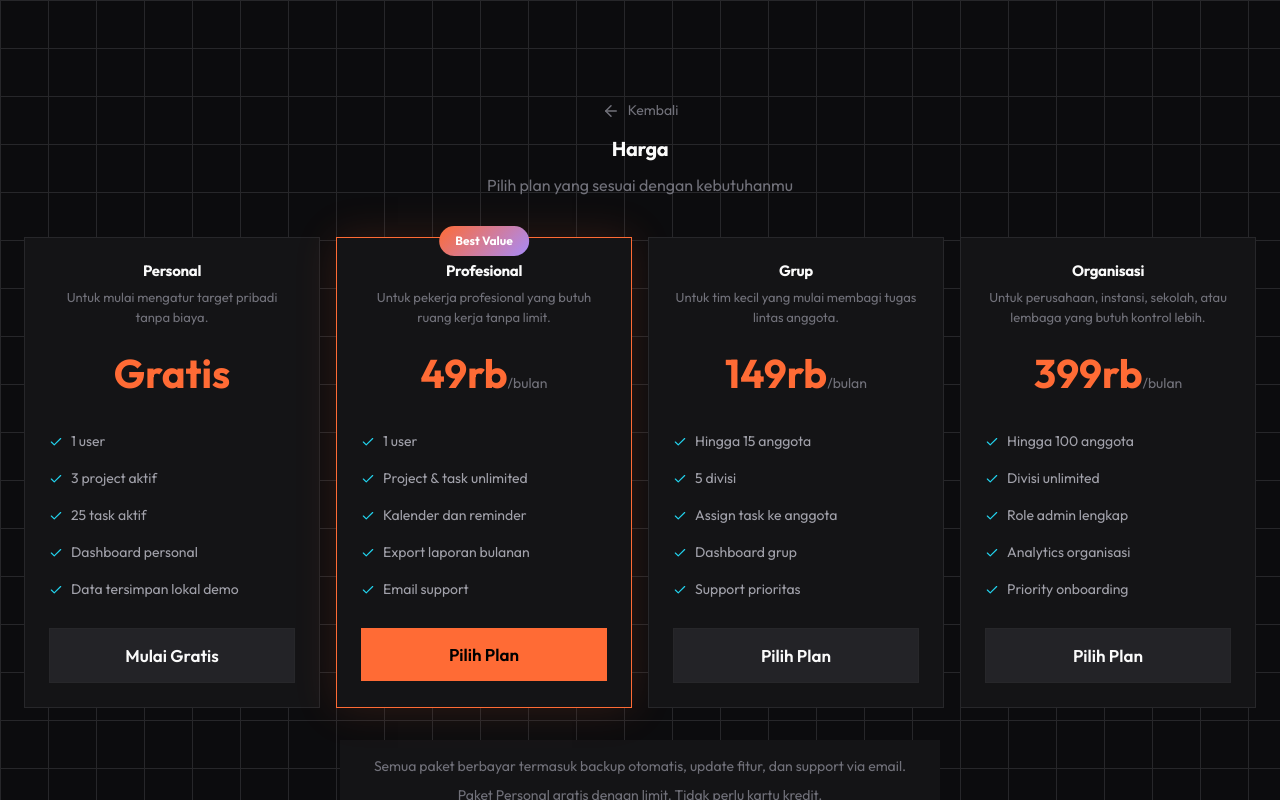
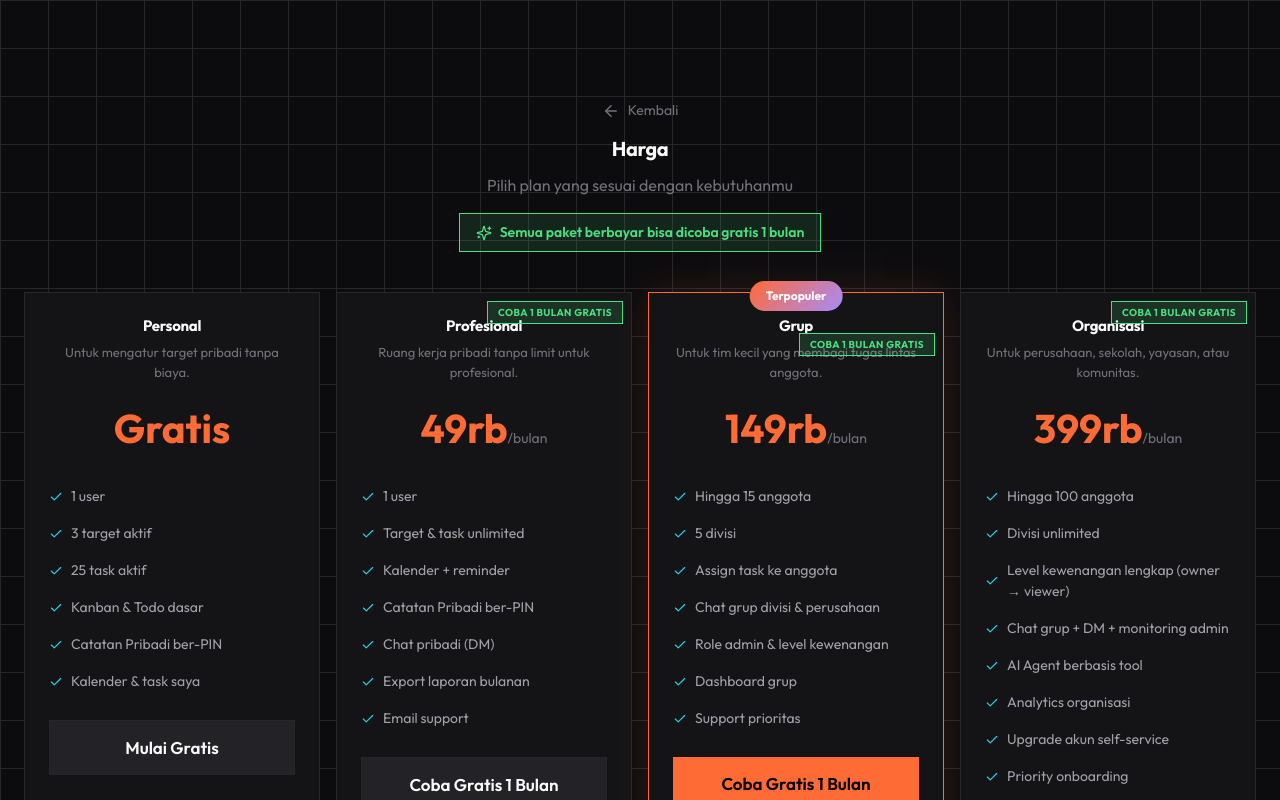
Before and after one commit to lukris-98/Luxio-Project-Manager, a React (Vite) app in the folder app/: page / in a window 1280 px wide. Both pictures are taken after a click on the button "Price". Shown: the top 800 px of the page. Built offline with nearby package versions, Linux system fonts and the light colour scheme; no server answers.

Commit message:
feat: revisi harga & fitur (Item 7) + trial 1 bulan semua paket
- Harga lama diarsipkan ke pricing_lama.md
- Pricing baru mencerminkan fitur aktual: catatan PIN, chat grup/DM, target & kanban, level kewenangan, AI Agent
- Badge 'Coba 1 bulan gratis' untuk semua paket berbayar + banner trial

```diff
--- a/app/src/pages/Pricing.css
+++ b/app/src/pages/Pricing.css
@@ -65,6 +65,38 @@
 .pricing-card.popular {
   border-color: var(--accent);
   box-shadow: 0 0 40px var(--accent-muted);
+}
+
+/* Item 7 — trial 1 bulan */
+.trial-banner {
+  display: inline-flex;
+  align-items: center;
+  gap: var(--space-2);
+  margin-top: var(--space-4);
+  padding: var(--space-2) var(--space-4);
+  background: rgba(74, 222, 128, 0.12);
+  border: 1px solid var(--success);
+  color: var(--success);
+  font-size: 0.875rem;
+  font-weight: 600;
+}
+
+.trial-badge {
+  position: absolute;
+  top: 8px;
+  right: 8px;
+  padding: 3px 10px;
+  background: rgba(74, 222, 128, 0.15);
+  border: 1px solid var(--success);
+  color: var(--success);
+  font-size: 0.625rem;
+  font-weight: 700;
+  text-transform: uppercase;
+  letter-spacing: 0.04em;
+}
+
+.pricing-card.popular .trial-badge {
+  top: 40px;
 }
 
 .popular-badge {
--- a/app/src/pages/Pricing.jsx
+++ b/app/src/pages/Pricing.jsx
@@ -1,40 +1,85 @@
 import { motion } from 'framer-motion'
-import { Check, ArrowLeft } from 'lucide-react'
+import { Check, ArrowLeft, Sparkles } from 'lucide-react'
 import { useStore } from '../store/useStore'
 import './Pricing.css'
+
+// =====================================================================
+// Pricing.jsx — Harga (versi revisi, Item 7).
+// =====================================================================
+// Fitur mencerminkan fitur aktual yang sudah tersedia di aplikasi:
+// catatan pribadi ber-PIN, chat grup/DM, target & kanban, level
+// kewenangan, dan AI Agent (organisasi). Semua paket berbayar menawarkan
+// uji coba (trial) gratis 1 bulan.
+// =====================================================================
 
 const plans = [
   {
     name: 'Personal',
     price: 'Gratis',
     period: '',
-    desc: 'Untuk mulai mengatur target pribadi tanpa biaya.',
-    features: ['1 user', '3 project aktif', '25 task aktif', 'Dashboard personal', 'Data tersimpan lokal demo'],
-    popular: false
+    trial: false,
+    desc: 'Untuk mengatur target pribadi tanpa biaya.',
+    features: [
+      '1 user',
+      '3 target aktif',
+      '25 task aktif',
+      'Kanban & Todo dasar',
+      'Catatan Pribadi ber-PIN',
+      'Kalender & task saya',
+    ],
+    popular: false,
   },
   {
     name: 'Profesional',
     price: '49rb',
     period: '/bulan',
-    desc: 'Untuk pekerja profesional yang butuh ruang kerja tanpa limit.',
-    features: ['1 user', 'Project & task unlimited', 'Kalender dan reminder', 'Export laporan bulanan', 'Email support'],
-    popular: true
+    trial: true,
+    desc: 'Ruang kerja pribadi tanpa limit untuk profesional.',
+    features: [
+      '1 user',
+      'Target & task unlimited',
+      'Kalender + reminder',
+      'Catatan Pribadi ber-PIN',
+      'Chat pribadi (DM)',
+      'Export laporan bulanan',
+      'Email support',
+    ],
+    popular: false,
   },
   {
     name: 'Grup',
     price: '149rb',
     period: '/bulan',
-    desc: 'Untuk tim kecil yang mulai membagi tugas lintas anggota.',
-    features: ['Hingga 15 anggota', '5 divisi', 'Assign task ke anggota', 'Dashboard grup', 'Support prioritas'],
-    popular: false
+    trial: true,
+    desc: 'Untuk tim kecil yang membagi tugas lintas anggota.',
+    features: [
+      'Hingga 15 anggota',
+      '5 divisi',
+      'Assign task ke anggota',
+      'Chat grup divisi & perusahaan',
+      'Role admin & level kewenangan',
+      'Dashboard grup',
+      'Support prioritas',
+    ],
+    popular: true,
   },
   {
     name: 'Organisasi',
     price: '399rb',
     period: '/bulan',
-    desc: 'Untuk perusahaan, instansi, sekolah, atau lembaga yang butuh kontrol lebih.',
-    features: ['Hingga 100 anggota', 'Divisi unlimited', 'Role admin lengkap', 'Analytics organisasi', 'Priority onboarding'],
-    popular: false
+    trial: true,
+    desc: 'Untuk perusahaan, sekolah, yayasan, atau komunitas.',
+    features: [
+      'Hingga 100 anggota',
+      'Divisi unlimited',
+      'Level kewenangan lengkap (owner → viewer)',
+      'Chat grup + DM + monitoring admin',
+      'AI Agent berbasis tool',
+      'Analytics organisasi',
+      'Upgrade akun self-service',
+      'Priority onboarding',
+    ],
+    popular: false,
   },
 ]
 
@@ -60,6 +105,15 @@ export default function Pricing() {
         >
           Pilih plan yang sesuai dengan kebutuhanmu
         </motion.p>
+        <motion.div
+          className="trial-banner"
+          initial={{ opacity: 0, y: 20 }}
+          animate={{ opacity: 1, y: 0 }}
+          transition={{ delay: 0.15 }}
+        >
+          <Sparkles size={16} />
+          Semua paket berbayar bisa dicoba gratis 1 bulan
+        </motion.div>
       </div>
 
       <div className="pricing-grid">
@@ -71,7 +125,8 @@ export default function Pricing() {
             animate={{ opacity: 1, y: 0 }}
             transition={{ delay: idx * 0.1 }}
           >
-            {plan.popular && <span className="popular-badge">Best Value</span>}
+            {plan.popular && <span className="popular-badge">Terpopuler</span>}
+            {plan.trial && <span className="trial-badge">Coba 1 bulan gratis</span>}
             <h3>{plan.name}</h3>
             <p className="plan-desc">{plan.desc}</p>
             <div className="pricing-price">
@@ -87,15 +142,15 @@ export default function Pricing() {
               className={`btn ${plan.popular ? 'btn-primary' : 'btn-secondary'} btn-lg`}
               onClick={() => setAppState('checkout')}
             >
-              {plan.price === 'Gratis' ? 'Mulai Gratis' : 'Pilih Plan'}
+              {plan.price === 'Gratis' ? 'Mulai Gratis' : 'Coba Gratis 1 Bulan'}
             </button>
           </motion.div>
         ))}
       </div>
 
       <div className="pricing-note">
-        <p>Semua paket berbayar termasuk backup otomatis, update fitur, dan support via email.</p>
-        <p>Paket Personal gratis dengan limit. Tidak perlu kartu kredit.</p>
+        <p>Semua paket berbayar termasuk uji coba gratis 1 bulan, backup otomatis, update fitur, dan support via email.</p>
+        <p>Paket Personal gratis dengan limit. Tidak perlu kartu kredit untuk mencoba.</p>
       </div>
     </div>
   )
```
Also changed, not shown: 1 other file (tests, documents, lock files or other folders).
